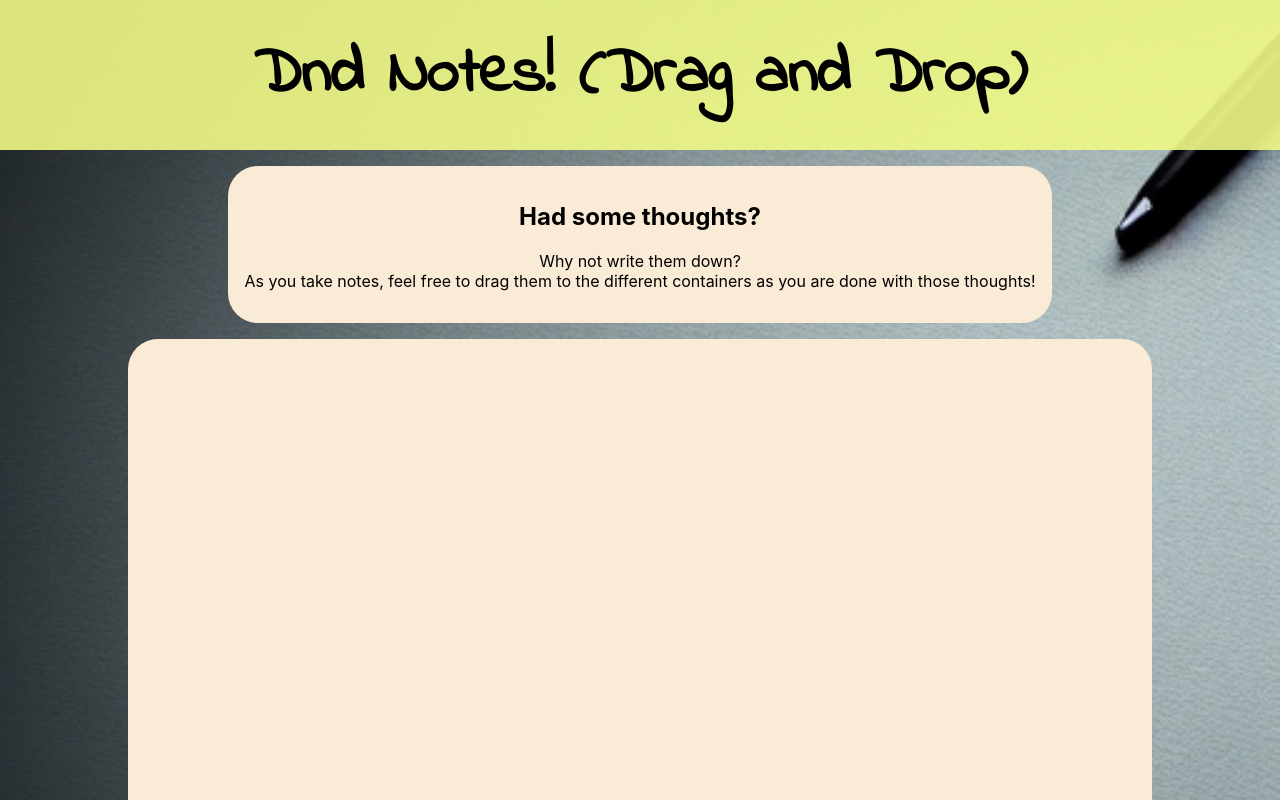
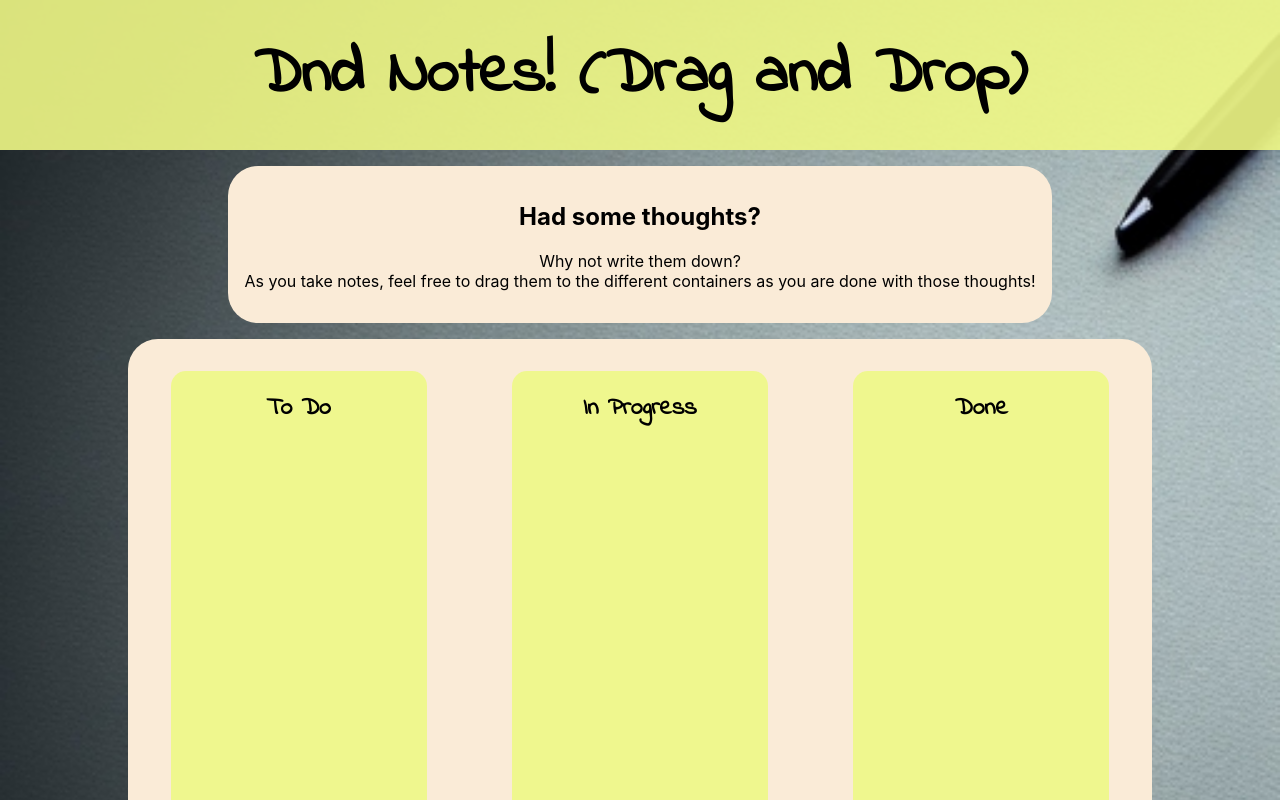
Before and after one commit to Kempy2705/Drag-and-Drop-Notes, a React (Create React App) app: page / in a window 1280 px wide. Shown: the top 800 px of the page. Built offline with nearby package versions, Linux system fonts and the light colour scheme.

Commit message:
Create Notepad Divs to hold notes

```diff
--- a/src/App/App.js
+++ b/src/App/App.js
@@ -2,6 +2,7 @@ import './App.css';
 import NavBar from '../NavBar/NavBar';
 import AppFooter from '../App-Footer/AppFooter.js';
 import Intro from '../Introduction/Intro';
+import NotePad from '../Notepad/Notepad.js';
 
 function App() {
   return (
@@ -9,9 +10,7 @@ function App() {
       <NavBar />
       <main className='App-main'>
        <Intro/>
-       <div className="Notepad-Container">
-
-       </div>
+        <NotePad />
       </main>
       <AppFooter/>
     </div>
--- /dev/null
+++ b/src/Notepad/Notepad.css
@@ -0,0 +1,22 @@
+.notepad-container {
+    min-height:75vh;
+    width: 80%;
+    background-color:antiquewhite;
+    border-radius: 30px;
+    display: flex;
+    flex-direction: row;
+    justify-content: space-around;
+
+  }
+
+.notepad {
+    height: auto;
+    margin: 2rem;
+    width:25%;
+    border-radius: 15px;
+    background-color: rgba(239, 249, 135, 0.900);
+}
+
+.note-title {
+    font-family: 'Indie Flower', cursive;;
+}
--- /dev/null
+++ b/src/Notepad/Notepad.js
@@ -0,0 +1,20 @@
+import './Notepad.css';
+
+
+export default function NotePad() {
+    return (
+        <>
+        <div className='notepad-container'>
+            <div className='notepad'>
+                <h2 className='note-title'>To Do</h2>
+            </div>
+            <div className='notepad'>
+                <h2 className='note-title'>In Progress</h2>
+            </div>
+            <div className='notepad'>
+                <h2 className='note-title'>Done</h2>
+            </div>
+        </div>
+        </>
+    )
+}
```
Also changed, not shown: src/App-Footer/App-Footer.css (deleted, +0 -39 lines), src/App-Footer/App-Footer.js (deleted, +0 -15 lines).
